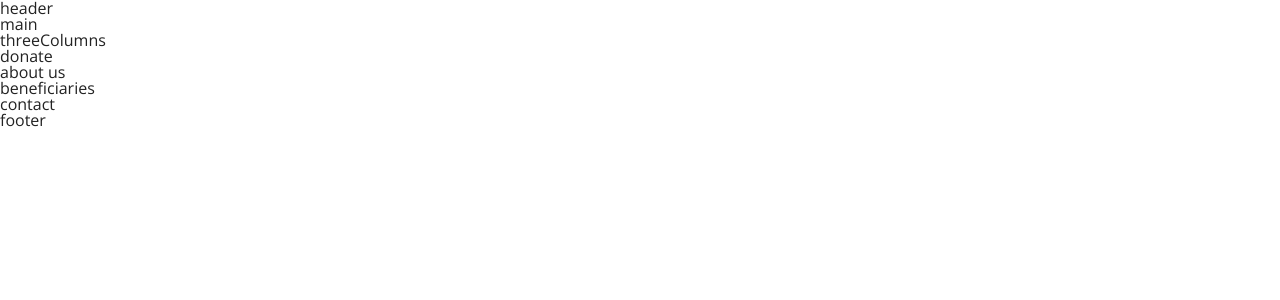
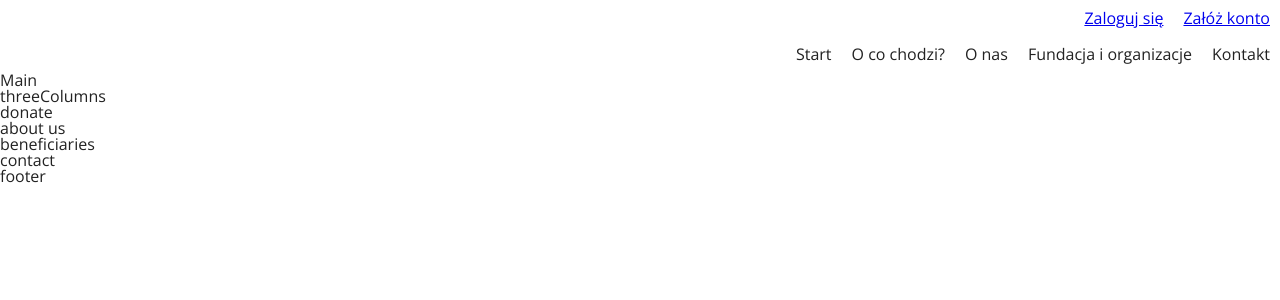
Before and after one commit to MichalWalczak777/oddam-w-dobre-rece, a React (Create React App) app in the folder my-app/: page / in a window 1280 px wide. Shown: the top 300 px of the page. Built offline with nearby package versions, Linux system fonts and the light colour scheme.

Commit message:
Navigation links in 'HomeHeader' component have been created

```diff
--- a/my-app/src/App.js
+++ b/my-app/src/App.js
@@ -3,9 +3,7 @@ import Home from './components/Home';
 import {
   HashRouter,
   Route,
-  Link,
-  Switch,
-  NavLink
+  Switch
 } from 'react-router-dom';
 
 function App() {
--- a/my-app/src/components/HomeAboutUs.js
+++ b/my-app/src/components/HomeAboutUs.js
@@ -2,7 +2,7 @@ import React from "react";
 
 const HomeAboutUs = () => {
     return (
-        <div>
+        <div id="aboutUs">
             about us
         </div>
     );
--- a/my-app/src/components/HomeBeneficiaries.js
+++ b/my-app/src/components/HomeBeneficiaries.js
@@ -2,7 +2,7 @@ import React from "react";
 
 const HomeBeneficiaries = () => {
     return (
-        <div>
+        <div id="organizations">
             beneficiaries
         </div>
     );
--- a/my-app/src/components/HomeContact.js
+++ b/my-app/src/components/HomeContact.js
@@ -2,7 +2,7 @@ import React from "react";
 
 const HomeContact = () => {
     return (
-        <div>
+        <div id="contact">
             contact
         </div>
     );
--- a/my-app/src/components/HomeDonate.js
+++ b/my-app/src/components/HomeDonate.js
@@ -2,7 +2,7 @@ import React from "react";
 
 const HomeDonate = () => {
     return (
-        <div>
+        <div id="donate">
             donate
         </div>
     );
--- a/my-app/src/components/HomeHeader.js
+++ b/my-app/src/components/HomeHeader.js
@@ -1,9 +1,37 @@
 import React from "react";
+import {Link} from "react-router-dom";
+import {Link as ScrollLink, Element, Events, animateScroll as scroll, scrollSpy, scroller} from "react-scroll";
+
 
 const HomeHeader = () => {
     return (
         <div>
-            header
+            <ul className="homeHeader-navlist">
+                <li>
+                    <Link to={"/login/"}> Zaloguj się </Link>
+                </li>
+                <li>
+                    <Link to={"/register/"}> Załóż konto </Link>
+                </li>
+            </ul>
+            <ul className="homeHeader-navlist">
+                {/* <li>Start</li> */}
+                <li>
+                    <ScrollLink activeClass="active" to="start" spy={true} smooth={true} duration={1000}>Start</ScrollLink>
+                </li>
+                <li>
+                    <ScrollLink activeClass="active" to="donate" spy={true} smooth={true} duration={1000}>O co chodzi?</ScrollLink>
+                </li>
+                <li>
+                    <ScrollLink activeClass="active" to="aboutUs" spy={true} smooth={true} duration={1000}>O nas</ScrollLink>
+                </li>
+                <li>
+                    <ScrollLink activeClass="active" to="organizations" spy={true} smooth={true} duration={1000}>Fundacja i organizacje</ScrollLink>
+                </li>
+                <li>
+                    <ScrollLink activeClass="active" to="contact" spy={true} smooth={true} duration={1000}>Kontakt</ScrollLink>
+                </li>
+            </ul>
         </div>
     );
 }
--- a/my-app/src/components/HomeMain.js
+++ b/my-app/src/components/HomeMain.js
@@ -2,8 +2,13 @@ import React from "react";
 
 const HomeMain = () => {
     return (
-        <div>
-            main
+        <div id="start">
+            Main
+           {/* <h2>Zacznij pomagać! Oddaj niechciane rzeczy w zaufane ręce</h2>
+           <div className="homeMain-buttons">
+                <button>Oddaj rzeczy</button>
+                <button>Zorganizuj zbiórkę</button>
+            </div>  */}
         </div>
     );
 }
--- /dev/null
+++ b/my-app/src/scss/_homeHeader.scss
@@ -0,0 +1,7 @@
+.homeHeader-navlist{
+    display: flex;
+    justify-content: flex-end;
+    li{
+        padding: 10px;
+    }
+}
--- /dev/null
+++ b/my-app/src/scss/_homeMain.scss
@@ -0,0 +1,3 @@
+.homeMain-buttons{
+    display: flex;
+}
--- a/my-app/src/scss/main.scss
+++ b/my-app/src/scss/main.scss
@@ -2,3 +2,4 @@
 @import "fonts";
 @import "colors";
 @import "general";
+@import "homeHeader";
```
Also changed, not shown: my-app/src/scss/_general.scss (line endings or trailing spaces), 1 other file (tests, documents, lock files or other folders).
